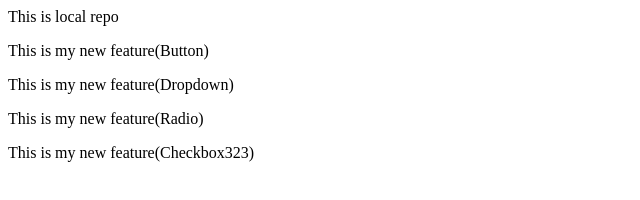
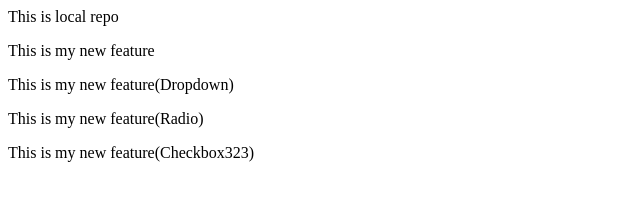
Before and after one commit to vishalsardar/localrepo, a plain HTML site: page index.html in a window 1280 px wide. Shown: the full height of the page, 0-640 px from the left. Drawn offline with Linux system fonts and the light colour scheme.

Commit message:
add reature

```diff
--- a/index.html
+++ b/index.html
@@ -1,5 +1,5 @@
 <p>This is local repo</p>
-<p>This is my new feature(Button)</p>
+<p>This is my new feature</p>
 <p>This is my new feature(Dropdown)</p>
 <p>This is my new feature(Radio)</p>
 <p>This is my new feature(Checkbox323)</p>
```
